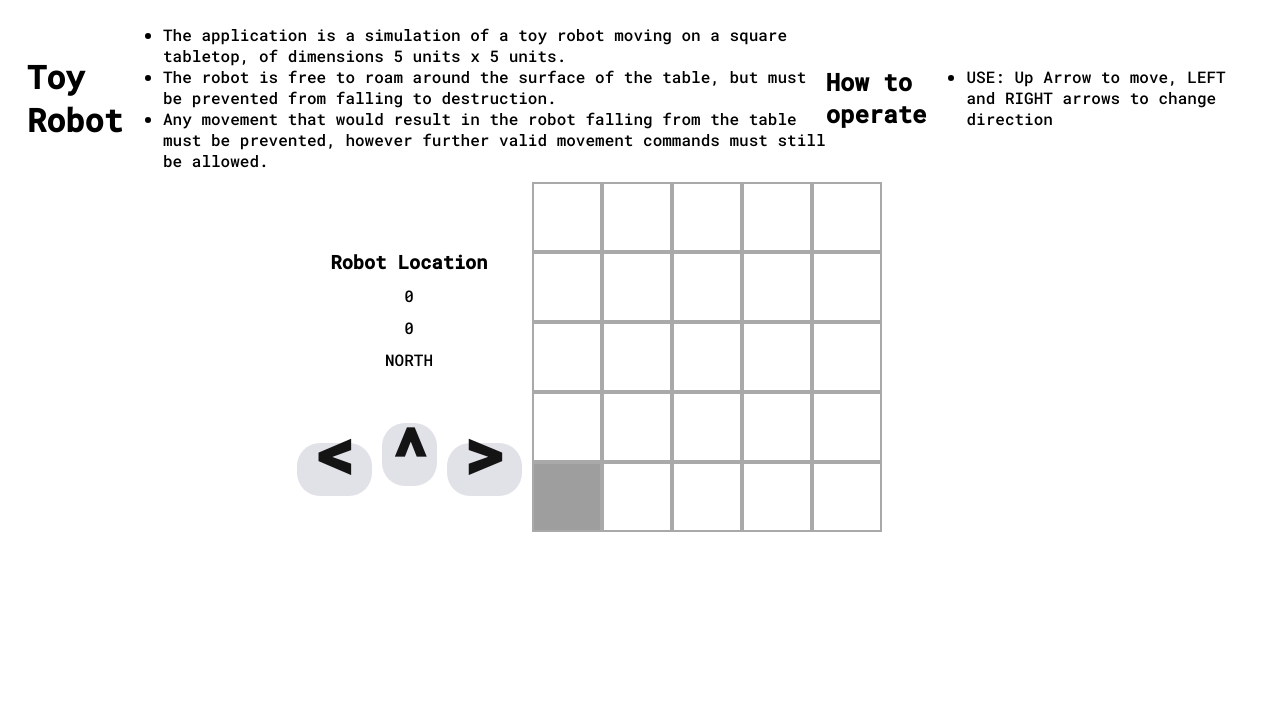
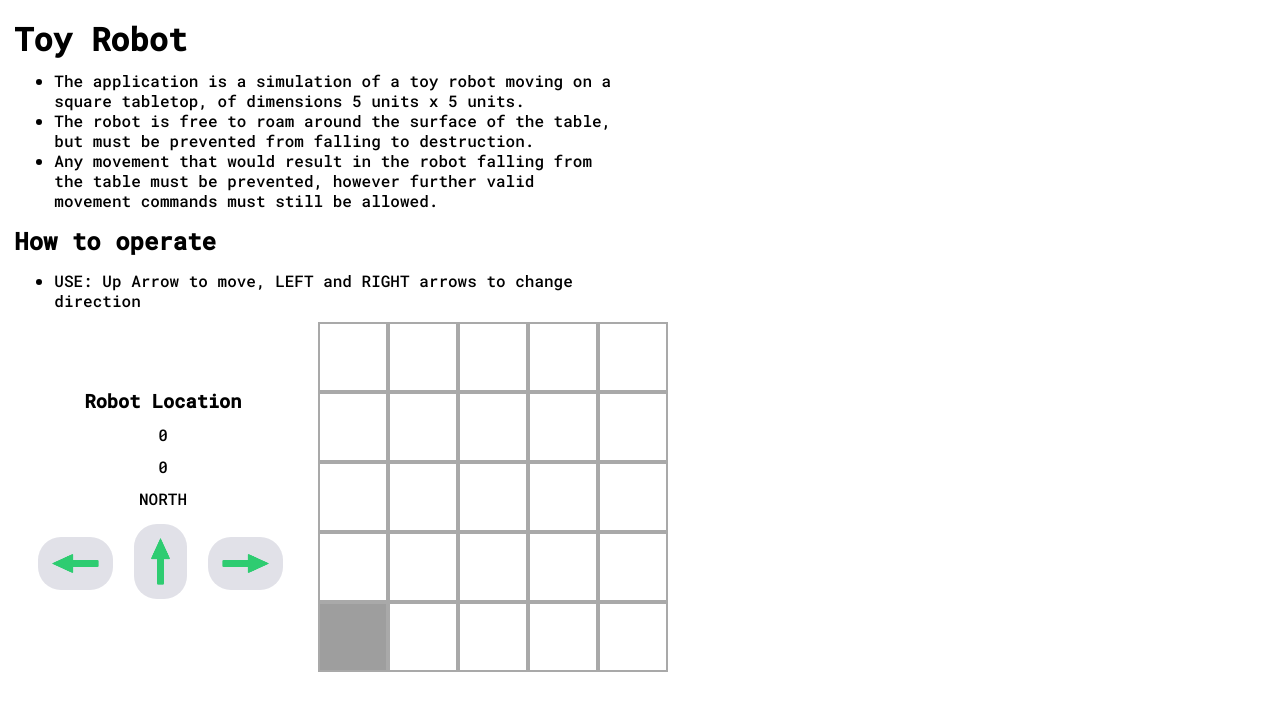
Before and after one commit to pvahanian/ToyRobotv2, a React (Create React App) app: page / in a window 1280 px wide. Both pictures are taken after a click on the button "START". Shown: the top 710 px of the page. Built offline with nearby package versions, Linux system fonts and the light colour scheme; grey boxes are pictures that could not be loaded.

Commit message:
Modified locations and arrows.

```diff
--- a/src/App.css
+++ b/src/App.css
@@ -2,6 +2,7 @@
   display: flex;
   flex-direction: row;
   flex-wrap: wrap;
+
   text-align: center;
   font-family: "Roboto Mono", monospace;
   justify-content: center;
@@ -9,8 +10,11 @@
 }
 #description {
   display: flex;
-  align-items: center;
-  width: 97%;
+  flex-direction: row;
+  align-content: flex-start;
+  /* align-content: flex-end; */
+  /* align-items: center; */
+  width: 99%;
   text-align: left;
   line-height: normal;
 }
@@ -39,7 +43,7 @@
 }
 .displays {
   display: flex;
-  justify-content: center;
+  justify-content: space-between;
   width: 90vw;
 }
 #displaySpacer {
@@ -134,21 +138,24 @@
   color: rgb(20, 20, 20);
 }
 #top {
-  padding-top: 30px;
+  padding: 10px;
+  transform: rotateZ(270deg);
+
   margin-bottom: 3px;
 }
 #left {
   padding: 10px;
+  transform: rotateY(180deg);
 }
 #right {
   padding: 10px;
 }
 #arrowHolder {
   display: flex;
-  align-items: baseline;
-  justify-content: center;
-  padding-right: 10px;
+  align-items: center;
+  padding: 20px;
   max-height: 95px;
+  margin-right: 15px;
 }
 .highlight {
   background-color: yellowgreen;
@@ -175,3 +182,8 @@
   color: red;
   display: none;
 }
+
+#title-div {
+  width: 600px;
+  line-height: 20px;
+}
--- a/src/App.js
+++ b/src/App.js
@@ -8,6 +8,7 @@ function App() {
   return (
     <div className="App">
       <div id="description">
+        <div id="title-div">
           <h1>Toy Robot</h1>
           <ul>
             <li>
@@ -15,8 +16,8 @@ function App() {
               tabletop, of dimensions 5 units x 5 units.
             </li>
             <li>
-            The robot is free to roam around the surface of the table, but must
-            be prevented from falling to destruction.
+              The robot is free to roam around the surface of the table, but
+              must be prevented from falling to destruction.
             </li>
             <li>
               Any movement that would result in the robot falling from the table
@@ -24,12 +25,15 @@ function App() {
               still be allowed.
             </li>
           </ul>
+          <div id="operate-div">
             <h2>How to operate</h2>
             <ul>
               <li>
                 USE: Up Arrow to move, LEFT and RIGHT arrows to change direction
               </li>
             </ul>
+          </div>
+        </div>
       </div>
       <div id="bottomHalf">
         <div>
--- a/src/components/KeyBoard.tsx
+++ b/src/components/KeyBoard.tsx
@@ -3,20 +3,18 @@
  * Goal:
  * Return:
  */
+import arrow from "../images/arrow.png"
 
 function KeyBoard() {
-
-  return(
+  return (
     <div>
       <div id="arrowHolder">
-       <h1 id="left"  className="arrows">{"<"}</h1>
-       <h1 id="top"   className="arrows">{"^"}</h1>
-       <h1 id="right" className="arrows">{">"}</h1>
+        <img id="left" className="arrows" src={arrow} />
+        <img id="top" className="arrows" src={arrow} />
+        <img id="right" className="arrows" src={arrow} />
       </div>
     </div>
-
   )
-
 }
 
-export default KeyBoard;
+export default KeyBoard
```
Also changed, not shown: src/arrowR.png (added), src/images/arrow.png (added). Lines whose indentation alone changed are shown as unchanged.
